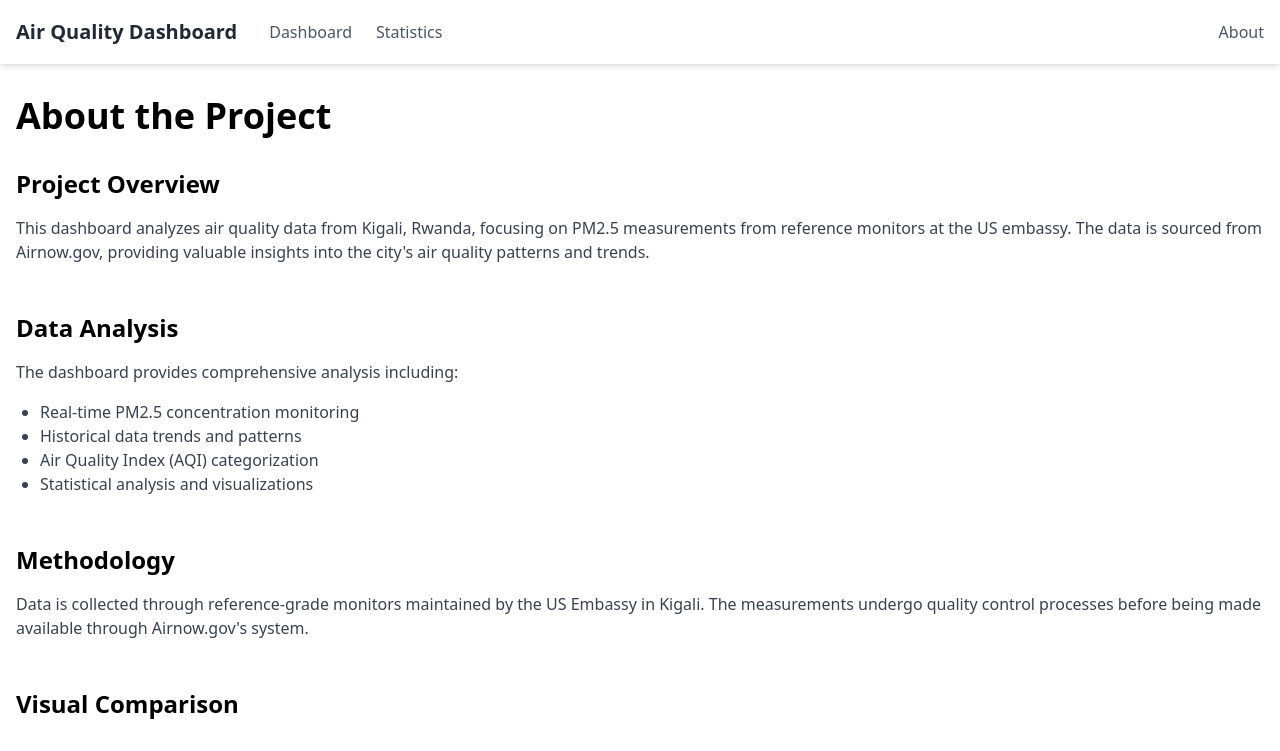
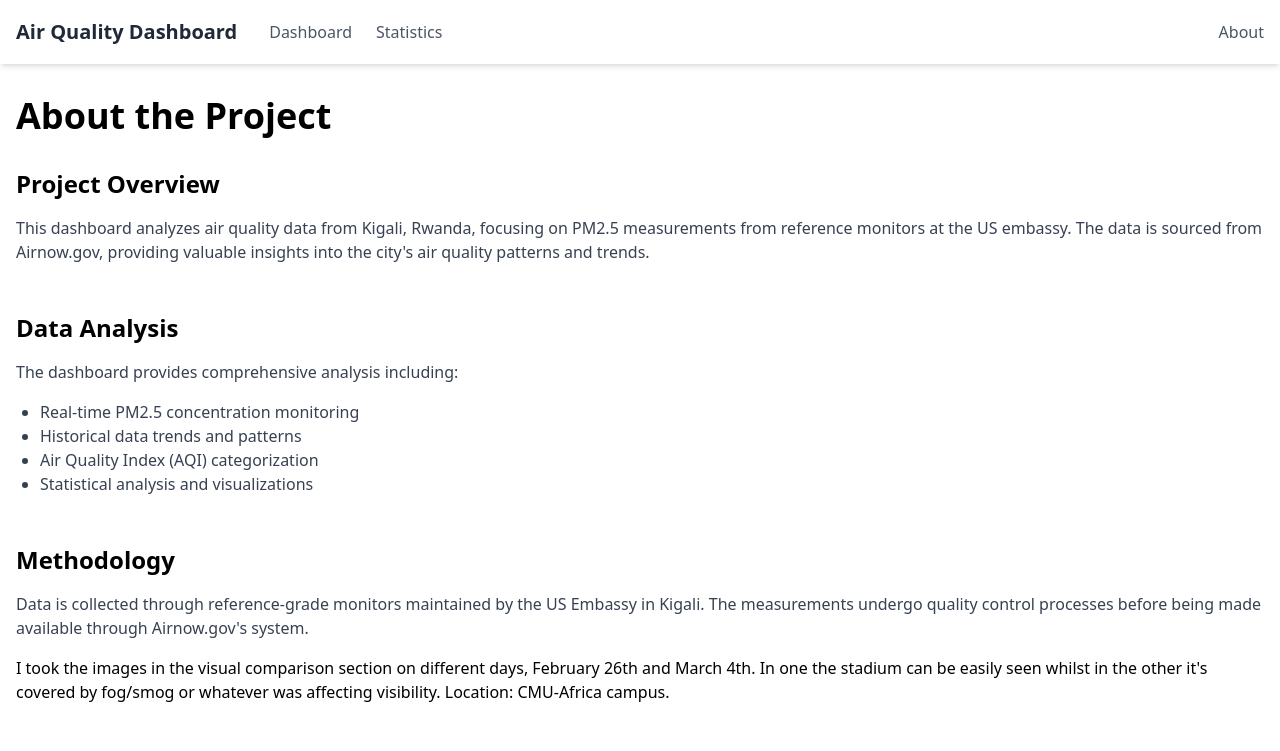
Before and after one commit to RDjarbeng/air-quality-analysis_dashboard, a Next.js app: page /about in a window 1280 px wide. Shown: the top 751 px of the page. Built offline with nearby package versions, Linux system fonts and the light colour scheme.

Commit message:
add image context

```diff
--- a/src/pages/about.tsx
+++ b/src/pages/about.tsx
@@ -41,6 +41,11 @@ const About: React.FC = () => {
               The measurements undergo quality control processes before being made available through
               Airnow.gov's system.
             </p>
+
+            <p>
+              I took the images in the visual comparison section on different days, February 26th and March 4th. In one the stadium can be easily seen whilst in the other it's covered by fog/smog or whatever was affecting visibility.
+              Location: CMU-Africa campus.
+            </p>
           </section>
 
           <section>
```
